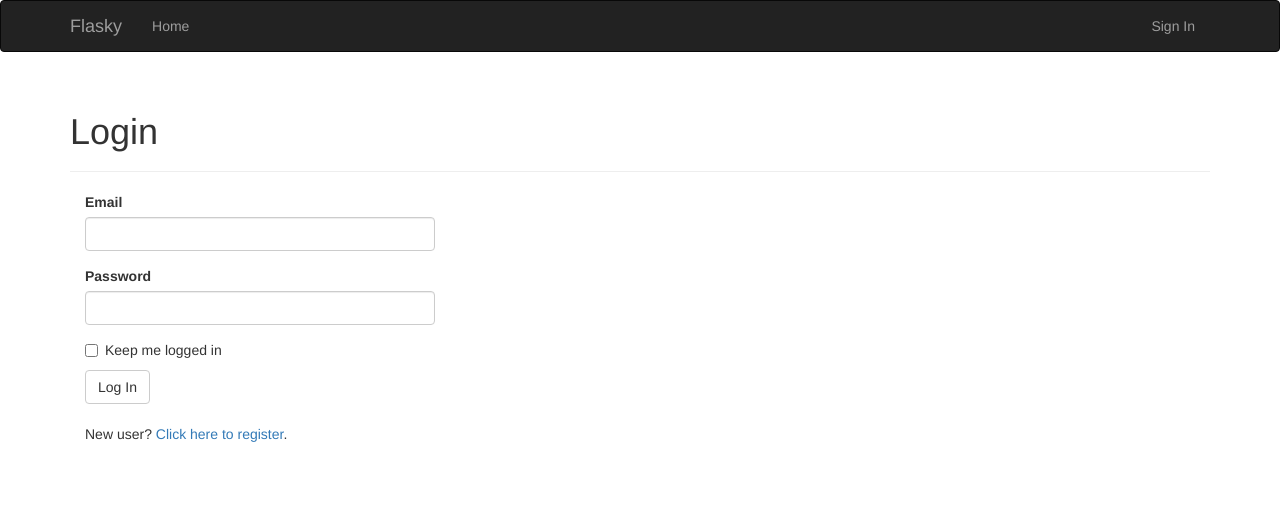
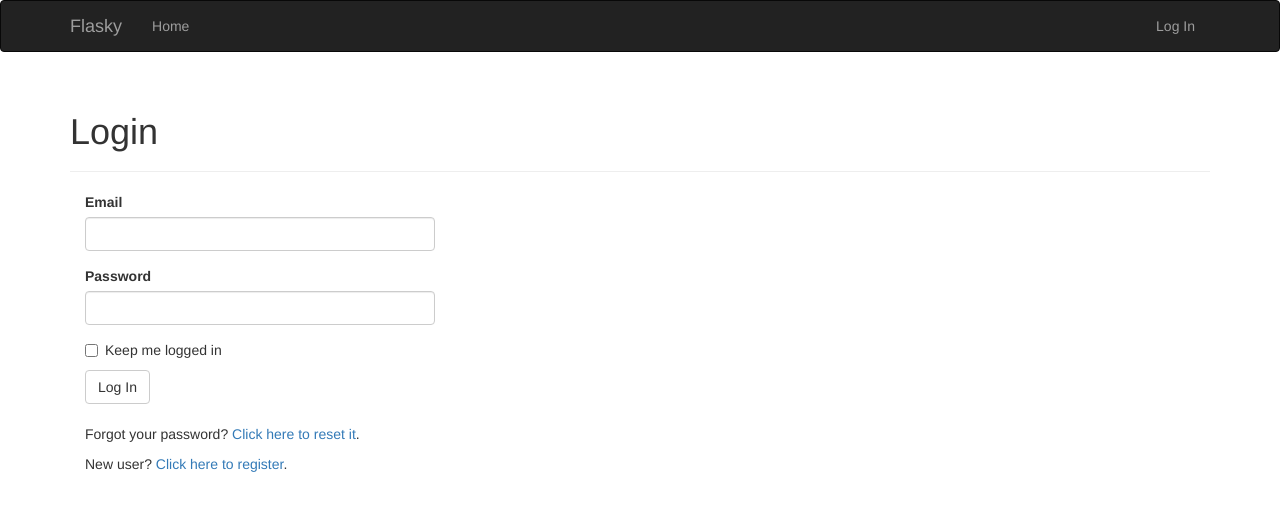
Before and after one commit to heiden-deng/flask-blog, a Flask app: page /auth/login in a window 1280 px wide. Shown: the top 511 px of the page. Run offline with Flask 2, Linux system fonts and the light colour scheme; some libraries are stand-ins or nearby versions.

Commit message:
增加修改密码功能和充值密码功能

```diff
--- a/app/auth/forms.py
+++ b/app/auth/forms.py
@@ -1,6 +1,6 @@
-from flask_wtf import Form
+from flask_wtf import Form,FlaskForm
 from wtforms import StringField,PasswordField,BooleanField,SubmitField
-from wtforms.validators import Required,Length,Email,Regexp,EqualTo
+from wtforms.validators import Required,Length,Email,Regexp,EqualTo,DataRequired
 from wtforms import ValidationError
 from ..models import User
 from ..email import send_email
@@ -30,3 +30,23 @@ class RegistrationForm(Form):
     def validate_username(self, field):
         if User.query.filter_by(username=field.data).first():
             raise ValidationError('Username already in use.')
+
+
+class ChangePasswordForm(FlaskForm):
+    old_password = PasswordField('Old Password',validators=[DataRequired()])
+    password = PasswordField('New Password',validators=[DataRequired(),EqualTo('password2','Password must match')])
+    password2 = PasswordField('Confirm new Password',validators=[DataRequired()])
+    submit = SubmitField('Update Password')
+
+
+class PasswordResetRequestForm(FlaskForm):
+    email = StringField('Email', validators=[DataRequired(), Length(1, 64),
+                                             Email()])
+    submit = SubmitField('Reset Password')
+
+
+class PasswordResetForm(FlaskForm):
+    password = PasswordField('New Password', validators=[
+        DataRequired(), EqualTo('password2', message='Passwords must match')])
+    password2 = PasswordField('Confirm password', validators=[DataRequired()])
+    submit = SubmitField('Reset Password')
--- a/app/auth/views.py
+++ b/app/auth/views.py
@@ -4,7 +4,7 @@ from .. import db
 from flask_login import login_user,login_required,logout_user,current_user
 from ..models import User
 from ..email import send_email
-from .forms import LoginForm, RegistrationForm
+from .forms import LoginForm, RegistrationForm, ChangePasswordForm,PasswordResetRequestForm,PasswordResetForm
 
 
 @auth.route('/login', methods=['GET', 'POST'])
@@ -80,3 +80,54 @@ def resend_confirmation():
                'auth/email/confirm', user=current_user,token=token)
     flash('A new confirmation email has been sent to you by email')
     return redirect(url_for('main.index'))
+
+
+@auth.route('/change-password',methods=['GET','POST'])
+@login_required
+def change_password():
+    form = ChangePasswordForm()
+    if form.validate_on_submit():
+        if current_user.verify_password(form.old_password.data):
+            current_user.password = form.password.data
+            db.session.add(current_user)
+            db.session.commit()
+            flash('Your Password has been updated')
+            return redirect(url_for('main.index'))
+        else:
+            flash('Invalid password')
+    return render_template('auth/change_password.html',form=form)
+
+
+@auth.route('/reset',methods=['GET','POST'])
+def password_reset_request():
+    if not current_user.is_anonymous:
+        return redirect(url_for('main.index'))
+    form = PasswordResetRequestForm()
+    if form.validate_on_submit():
+        user = User.query.filter_by(email=form.email.data).first()
+        if user:
+            token = user.generate_reset_token();
+            send_email(user.email,'Reset Your Password',
+                       'auth/email/reset_password',user=user,token=token)
+            flash('An email with instructions to reset your password has been '
+                'sent to you.')
+        else:
+            flash('Cannot find User with this %s address.' % form.email.data)
+            return redirect(url_for('auth.password_reset_request'))
+        return redirect(url_for('auth.login'))
+    return render_template('auth/reset_password.html',form=form)
+
+
+@auth.route('/reset/<token>', methods=['GET', 'POST'])
+def password_reset(token):
+    if not current_user.is_anonymous:
+        return redirect(url_for('main.index'))
+    form = PasswordResetForm()
+    if form.validate_on_submit():
+        if User.reset_password(token, form.password.data):
+            db.session.commit()
+            flash('Your password has been updated.')
+            return redirect(url_for('auth.login'))
+        else:
+            return redirect(url_for('main.index'))
+    return render_template('auth/reset_password.html', form=form)
--- a/app/templates/auth/login.html
+++ b/app/templates/auth/login.html
@@ -10,6 +10,7 @@
 <div class="col-md-4">
     {{ wtf.quick_form(form) }}
     <br>
+    <p>Forgot your password? <a href="{{ url_for('auth.password_reset_request') }}">Click here to reset it</a>.</p>
     <p>New user? <a href="{{ url_for('auth.register') }}">Click here to register</a>.</p>
 </div>
 {% endblock %}
--- a/app/templates/base.html
+++ b/app/templates/base.html
@@ -25,9 +25,17 @@
                 <li><a href="{{ url_for('main.index') }}">Home</a></li>
             </ul>
             <ul class="nav navbar-nav navbar-right">
-                {% if current_user.is_authenticated %}
-                <li><a href="{{ url_for('auth.logout') }}">Sign Out</a></li> {% else %}
-                <li><a href="{{ url_for('auth.login') }}">Sign In</a></li> {% endif %}
+               {% if current_user.is_authenticated %}
+                <li class="dropdown">
+                    <a href="#" class="dropdown-toggle" data-toggle="dropdown">Account <b class="caret"></b></a>
+                    <ul class="dropdown-menu">
+                        <li><a href="{{ url_for('auth.change_password') }}">Change Password</a></li>
+                        <li><a href="{{ url_for('auth.logout') }}">Log Out</a></li>
+                    </ul>
+                </li>
+                {% else %}
+                <li><a href="{{ url_for('auth.login') }}">Log In</a></li>
+                {% endif %}
             </ul>
         </div>
     </div>
```
Also changed, not shown: app/models.py (+20 -1 lines), app/templates/auth/change_password.html (added, +13 -0 lines), app/templates/auth/email/reset_password.html (added, +8 -0 lines), app/templates/auth/email/reset_password.txt (added, +13 -0 lines), app/templates/auth/reset_password.html (added, +13 -0 lines).
